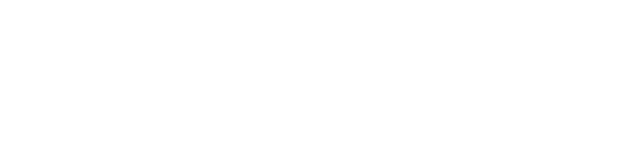
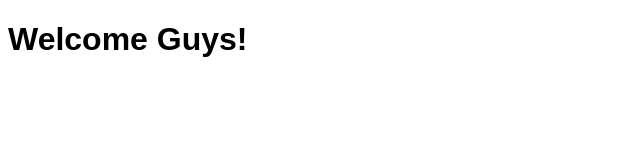
Before and after one commit to heradph/test-repo, a plain HTML site: page index.html in a window 1280 px wide. Shown: the whole page, without its empty margins (0-640 px from the left). Drawn offline with Linux system fonts and the light colour scheme.

Commit message:
menambahkan style.css

```diff
--- a/index.html
+++ b/index.html
@@ -4,8 +4,9 @@
     <meta charset="UTF-8">
     <meta name="viewport" content="width=device-width, initial-scale=1.0">
     <title>Coba tutorial Git</title>
+    <link rel="stylesheet" href="style.css">
 </head>
 <body>
-
+    <h1>Welcome Guys!</h1>
 </body>
 </html>
--- /dev/null
+++ b/style.css
@@ -0,0 +1,3 @@
+body{
+    font-family: arial;
+}
```
